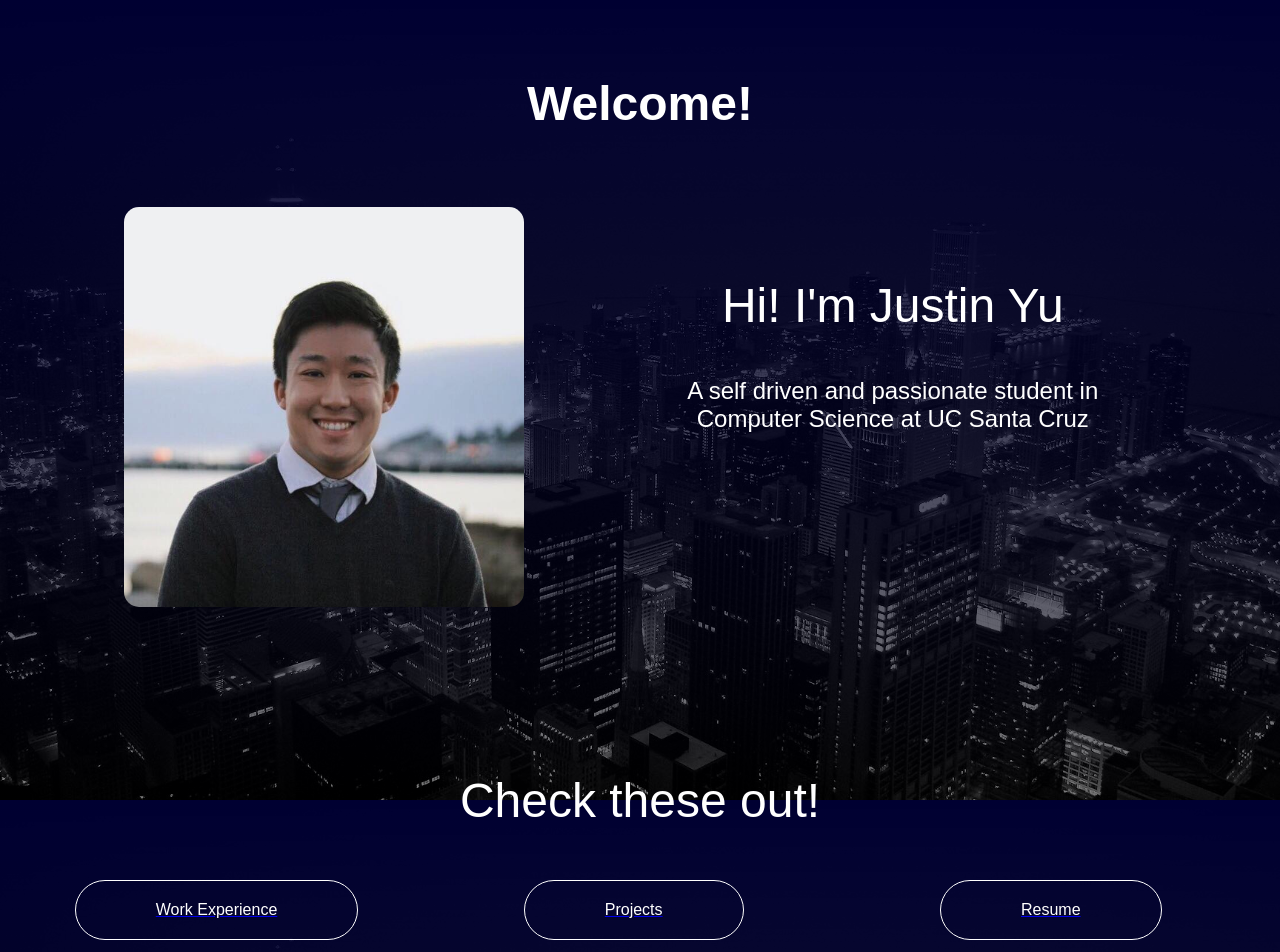
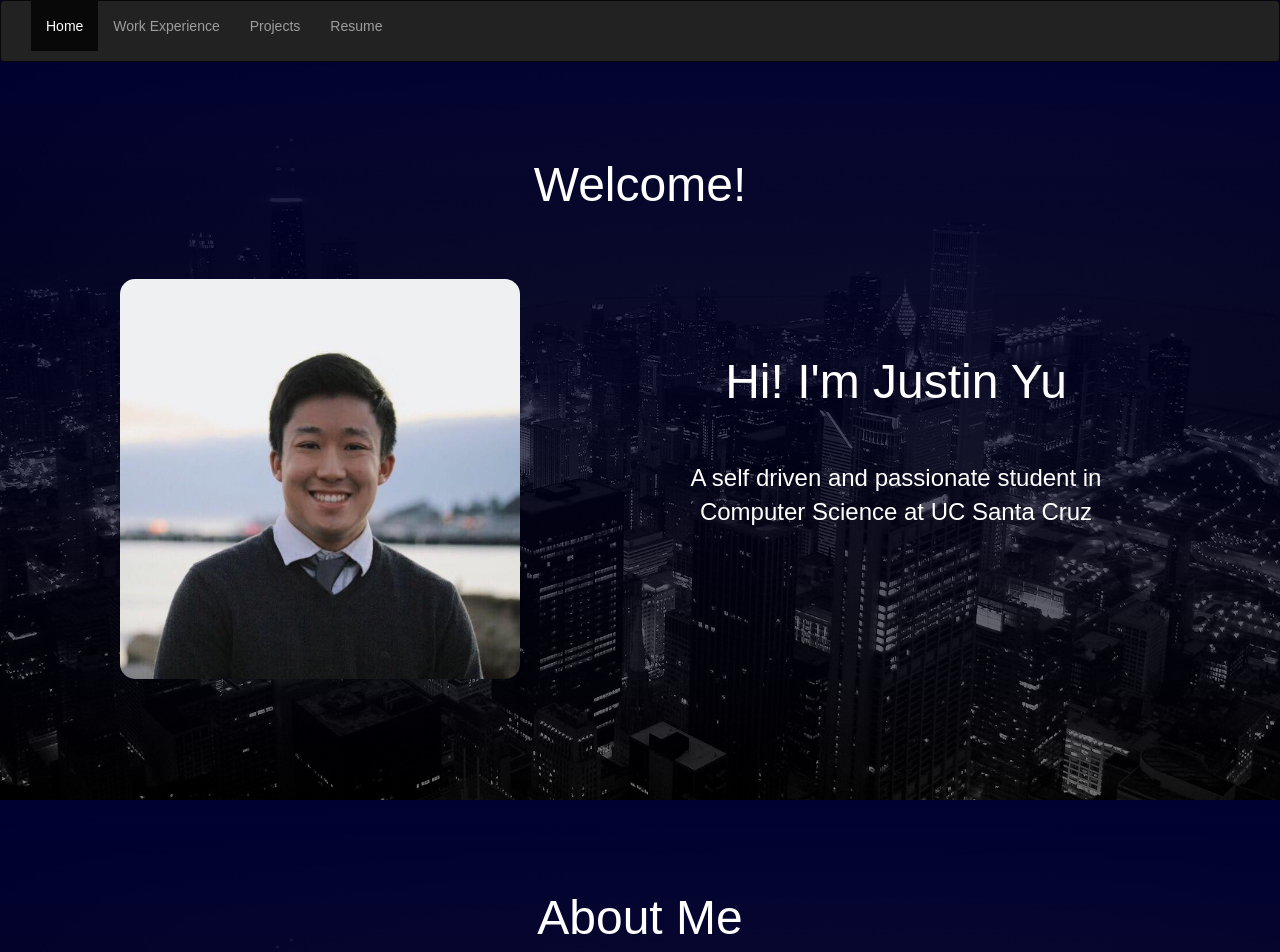
Before and after one commit to justinyu9/Website, a plain HTML site: page index.html in a window 1280 px wide. Shown: the top 952 px of the page. Drawn offline with nearby package versions, Linux system fonts and the light colour scheme.

Commit message:
Created navbar

```diff
--- a/index.html
+++ b/index.html
@@ -5,10 +5,48 @@
 
 <title>Home</title>
 
+  <meta charset="utf-8">
+  <meta name="viewport" content="width=device-width, initial-scale=1">
+  <link rel="stylesheet" href="https://maxcdn.bootstrapcdn.com/bootstrap/3.3.7/css/bootstrap.min.css">
+  <script src="https://ajax.googleapis.com/ajax/libs/jquery/3.2.1/jquery.min.js"></script>
+  <script src="https://maxcdn.bootstrapcdn.com/bootstrap/3.3.7/js/bootstrap.min.js"></script>
+  <link rel="stylesheet" href="path/to/font-awesome/css/font-awesome.min.css">
+  <link rel="stylesheet" href="stylesheets/index.css">
+
 </head>
-<body><center>
+<body>
 
-    <h1 class='fade-in'><center><font size="7"><br>Welcome!</font></center></h1>
+<nav class="navbar navbar-inverse">
+  <div class="container-fluid">
+    <div class="navbar-header">
+      <button type="button" class="navbar-toggle" data-toggle="collapse" data-target="#myNavbar">
+        <span class="icon-bar"></span>
+        <span class="icon-bar"></span>
+        <span class="icon-bar"></span>
+      </button>
+    </div>
+    <div class="collapse navbar-collapse" id="myNavbar">
+      <ul class="nav navbar-nav">
+        <li class="active"><a href=#>Home</a></li>
+        <li ><a href= work.html>Work Experience</a></li>
+        <li><a href=projects.html>Projects</a></li>
+        <li><a href="JustinYuResume.pdf" target="_blank">Resume</a></li>
+      </ul>
+      <ul class="nav navbar-nav navbar-right">
+
+      </ul>
+    </div>
+  </div>
+</nav>
+
+
+
+
+    <center>
+
+    <div class = 'maintitle'><p><center><font size="7"><br>Welcome!</font>
+
+        </center>
 <br><br><br>
    <div style='float:center;'>
     <div class='fade-in1' style='float:left; width:50%'>
@@ -21,19 +59,7 @@
     </div>
     </div>
 
-
-
-
-    <div class='fade-in2'>
-    <p><font size="7"><br><br><br><br><br><br><br><br><br><br>Check these out! </font></p>
-    <br><br>
-    <div style='float:left; width:33% ;'><a href="work.html"><button type="button" class="button">Work Experience</button></a></div>
-
-        <div style='float:left; width:33% ;'><a href="projects.html"><button type="button" class="button">Projects</button></a></div>
-
-        <div style='float:left; width:33% ;'> <a href="JustinYuResume.pdf" target="_blank"><button type="button" class="button" >Resume</button></a></div>
-    </div>
-    <br><br><br><br><br><br><br><br><br><br>
+    <br><br><br><br><br><br><br><br><br><br><br><br><br><br><br><br><br><br><br><br><br><br><br><br><br><br><br>
 
 
     <h1 class='fade-in'><font size="7"><br>About Me </font></h1>
```
Also changed, not shown: projects.html (+32 -3 lines), work.html (+32 -5 lines).
